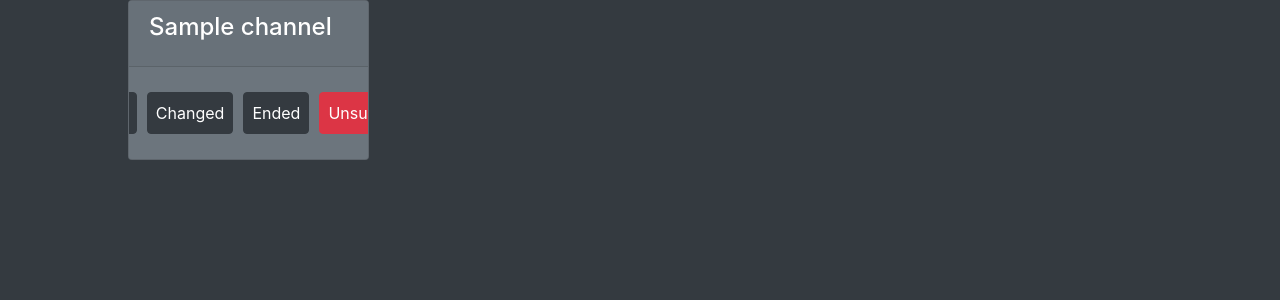
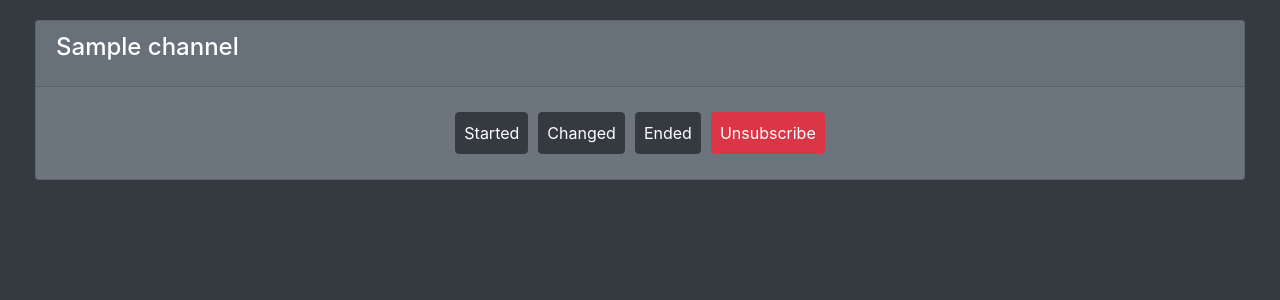
Before and after one commit to FoxHawk/twitchlogger, a Django app: template frontend/templates/manage.html in a window 1280 px wide. Shown: the part 56-356 px from the top of the page. Run offline with Django 3.2, Linux system fonts and the light colour scheme; the template is opened without the code that fills it: most values are stand-ins (such as "Sample title", 1, 10 or a date in 2020); some libraries are stand-ins or nearby versions.

Commit message:
Fixed card ordering to be horizontal

```diff
--- a/frontend/templates/manage.html
+++ b/frontend/templates/manage.html
@@ -13,8 +13,9 @@
 
 
 {% block content %}
-<div class="card-columns" style="column-count: 4; margin-left: 10%; margin-right: 10%;">
+<div class="row" style="margin: 20px;">
 	{% for event in events %}
+	<div class="col mb-4">
 		<div class="card bg-secondary text-white" style="max-height: 300px; overflow-y: auto;">
 			<div class="card-header text-white">
 				<h4 class="card-title">{{ event.channel }}</h4>
@@ -34,6 +35,8 @@
 				</a>
 			</div>
 		</div>
+	</div>
+
 	{% endfor %}
 	</div>
 {% endblock %}
```
